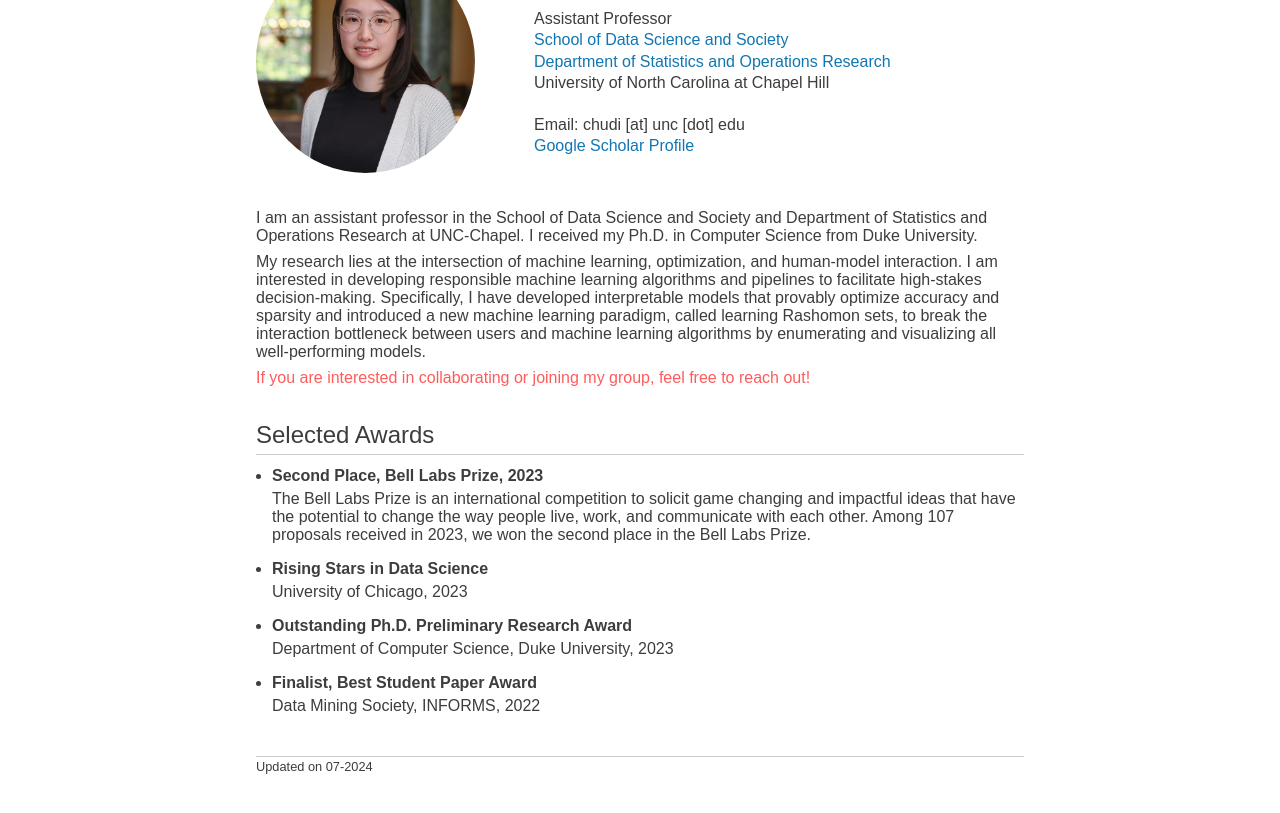
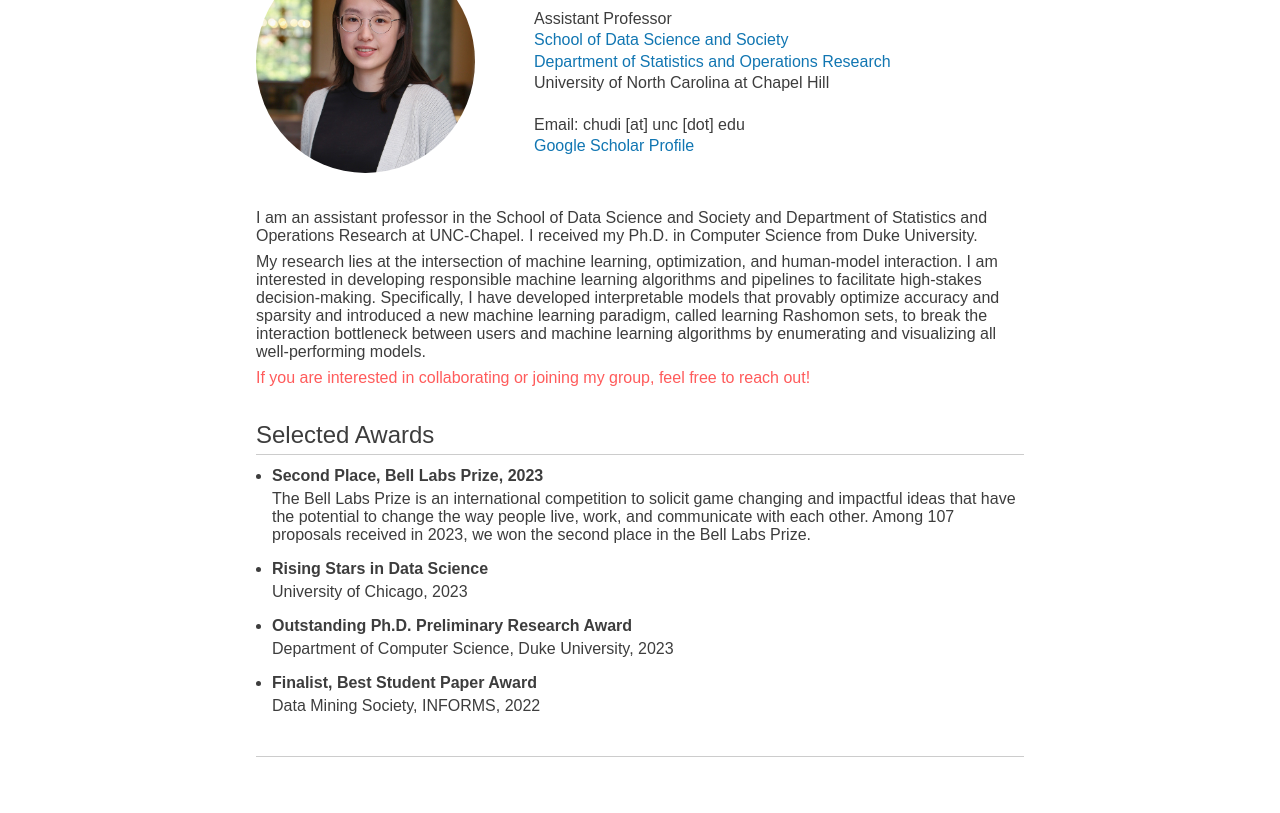
Before and after one commit to chudizhong/chudizhong.github.io, a plain HTML site: page index.html in a window 1280 px wide. Shown: the part 153-966 px from the top of the page. Drawn offline with Linux system fonts and the light colour scheme.

Commit message:
Update index.html

```diff
--- a/index.html
+++ b/index.html
@@ -102,7 +102,7 @@
 
 	<footer>
 	    <div class="footer-content">
-			<p style="margin-top: 0.1rem; text-align: left;">Updated on 07-2024
+			<p style="margin-top: 0.1rem; text-align: left;">
 			</p>
 		</div>
 	</footer>
```
